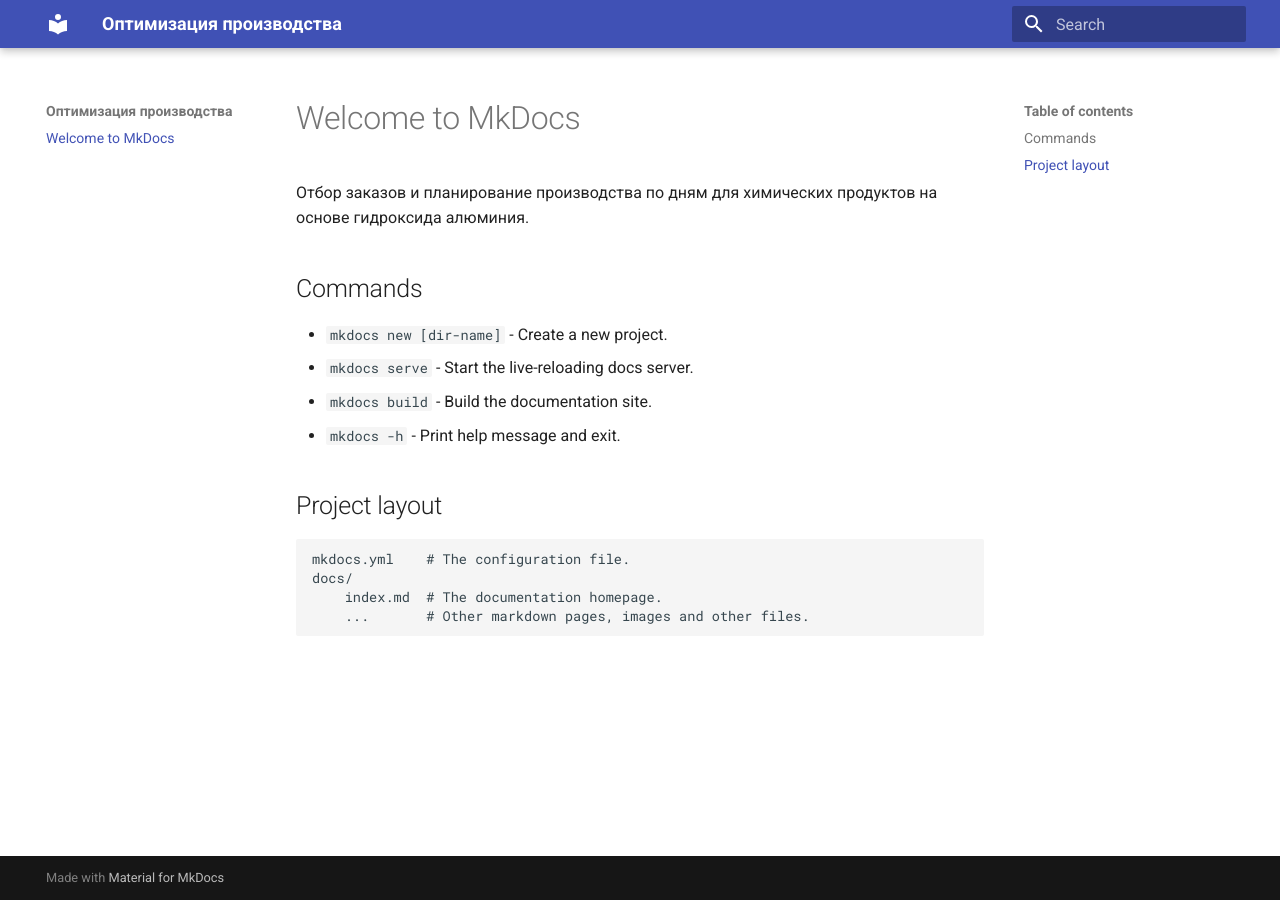
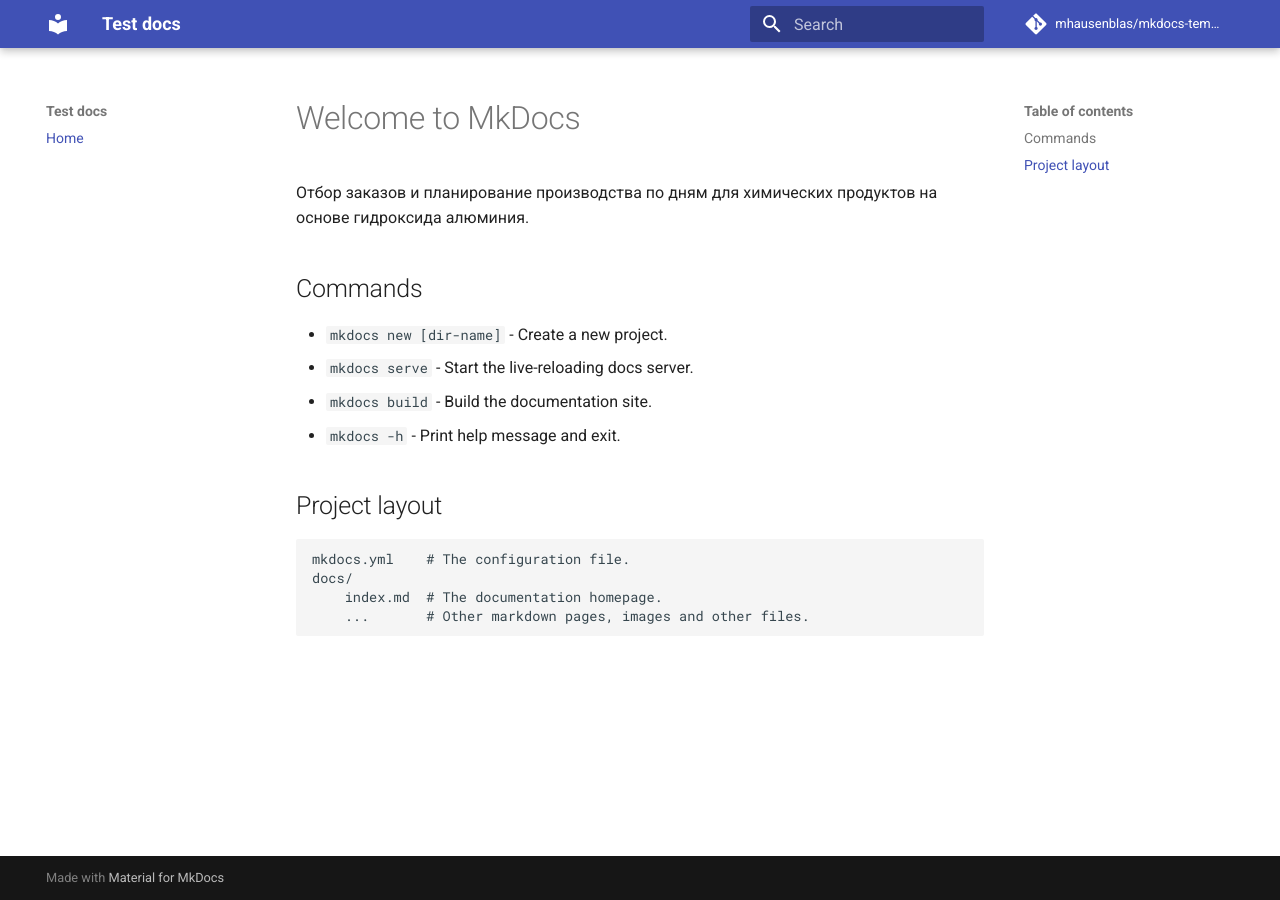
Before and after one commit to epogrebnyak/aloh, an MkDocs documentation site: the page built from docs/index.md, in a window 1280 px wide. Built offline with MkDocs 1.6.1 and Material for MkDocs 9.7.7, drawn with Linux system fonts in a browser that asks for light colours; comment, search, counter and statistics services are not loaded.

Commit message:
copy mkdocs

```diff
--- a/mkdocs.yml
+++ b/mkdocs.yml
@@ -1,4 +1,10 @@
-site_name: Оптимизация производства
+site_name: Test docs
+site_description: 'A docs test'
+site_author: 'Michael Hausenblas'
 docs_dir: docs/
+repo_name: 'mhausenblas/mkdocs-template'
+repo_url: 'https://github.com/mhausenblas/mkdocs-template'
+nav:
+    - Home: index.md
 theme:
-  name: material
+  name: 'material'
```
Also changed, not shown: 1 other file.
